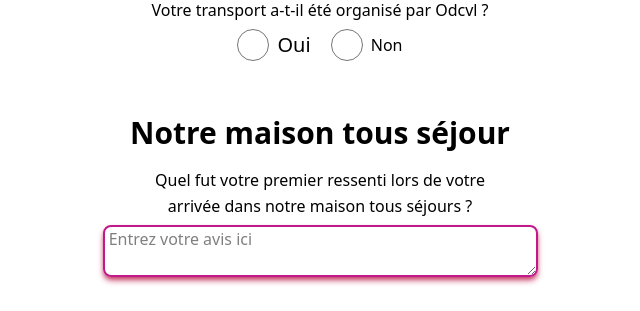
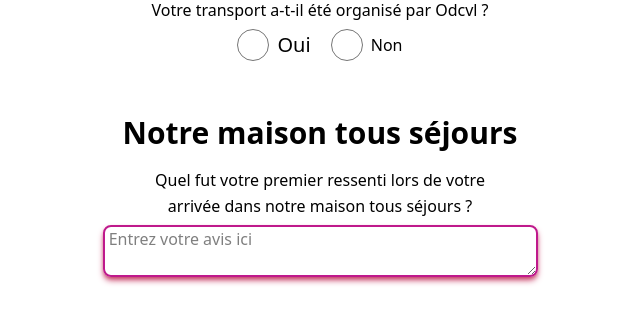
Before and after one commit to gabriel-mockers-nws/Satisfaction-questionnary, a PHP site: page /public/pages/classes-form.php in a window 1280 px wide. Shown: the part 1651-1962 px from the top of the page, without its empty margins (320-960 px from the left). Run offline with PHP 8.4, Linux system fonts and the light colour scheme; style sheets or scripts are compiled from the project's sources.

```diff
--- a/public/pages/classes-form.php
+++ b/public/pages/classes-form.php
@@ -208,7 +208,7 @@ require_once __DIR__ . '/../elements/header.php';
     </div>
 
     <div class="mx-8 my-12 justify-items-center text-center">
-        <h2 class="text-3xl font-bold  text-center">Notre maison tous séjour</h2>
+        <h2 class="text-3xl font-bold  text-center">Notre maison tous séjours</h2>
         <div class="mb-8">
             <label for="premier-ressenti" class="block text-base text-center mx-auto w-full leading-relaxed mt-4 mb-1.5"">Quel fut votre premier ressenti  lors de votre <br> arrivée dans notre maison tous séjours ?</label>
             <textarea
```
